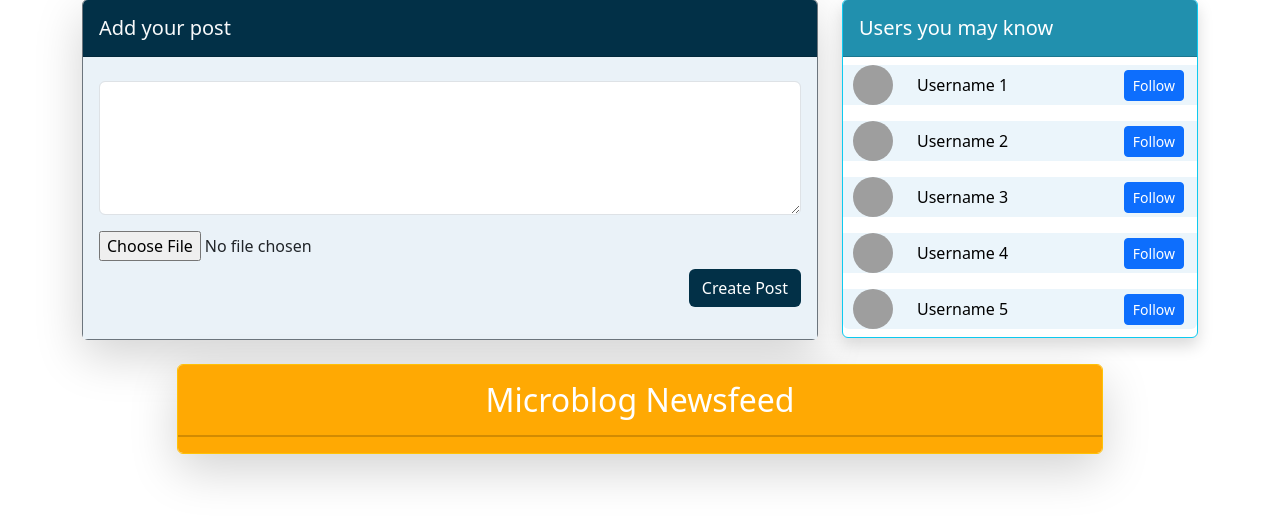
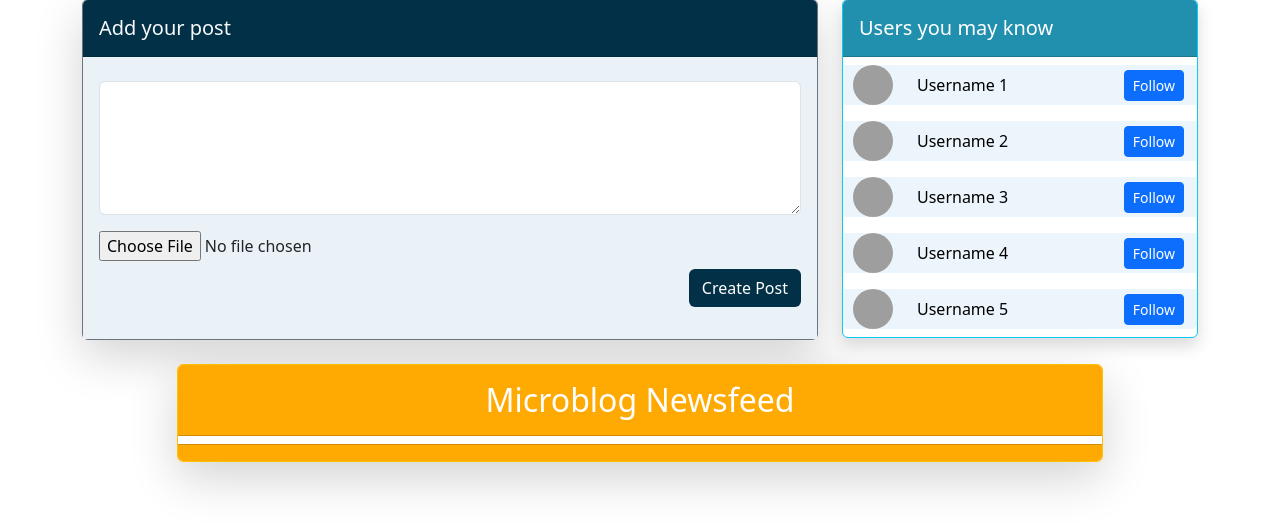
Before and after one commit to bpocrafael/microblog-app, a Laravel app: page /home in a window 1280 px wide. Shown: the part 127-657 px from the top of the page. Run offline with Laravel 10, Linux system fonts and the light colour scheme; data that the repository does not hold is empty; grey boxes are pictures that could not be loaded.

Commit message:
modify header margin

```diff
--- a/src/resources/views/user/home.blade.php
+++ b/src/resources/views/user/home.blade.php
@@ -82,7 +82,7 @@
     <div class="row mt-4">
         <div class="col-sm-10 mx-auto">
             <div class="card border border-warning shadow-lg">
-                <div class="card-header" style="background-color: #FFA903">
+                <div class="card-header mb-2" style="background-color: #FFA903">
                     <h2 class="my-2 text-white text-center">Microblog Newsfeed</h2>
                 </div>
                 @include('post.show')
--- a/src/resources/views/user/profile.blade.php
+++ b/src/resources/views/user/profile.blade.php
@@ -20,7 +20,7 @@
 
     <div class="container my-4">
         <div class="card shadow">
-            <div class="card-header" style="background-color: #2190AE">
+            <div class="card-header mb-2" style="background-color: #2190AE">
                 <h3 class="my-2 text-white">Your Posts</h3>
             </div>
             @include('post.show')
```
